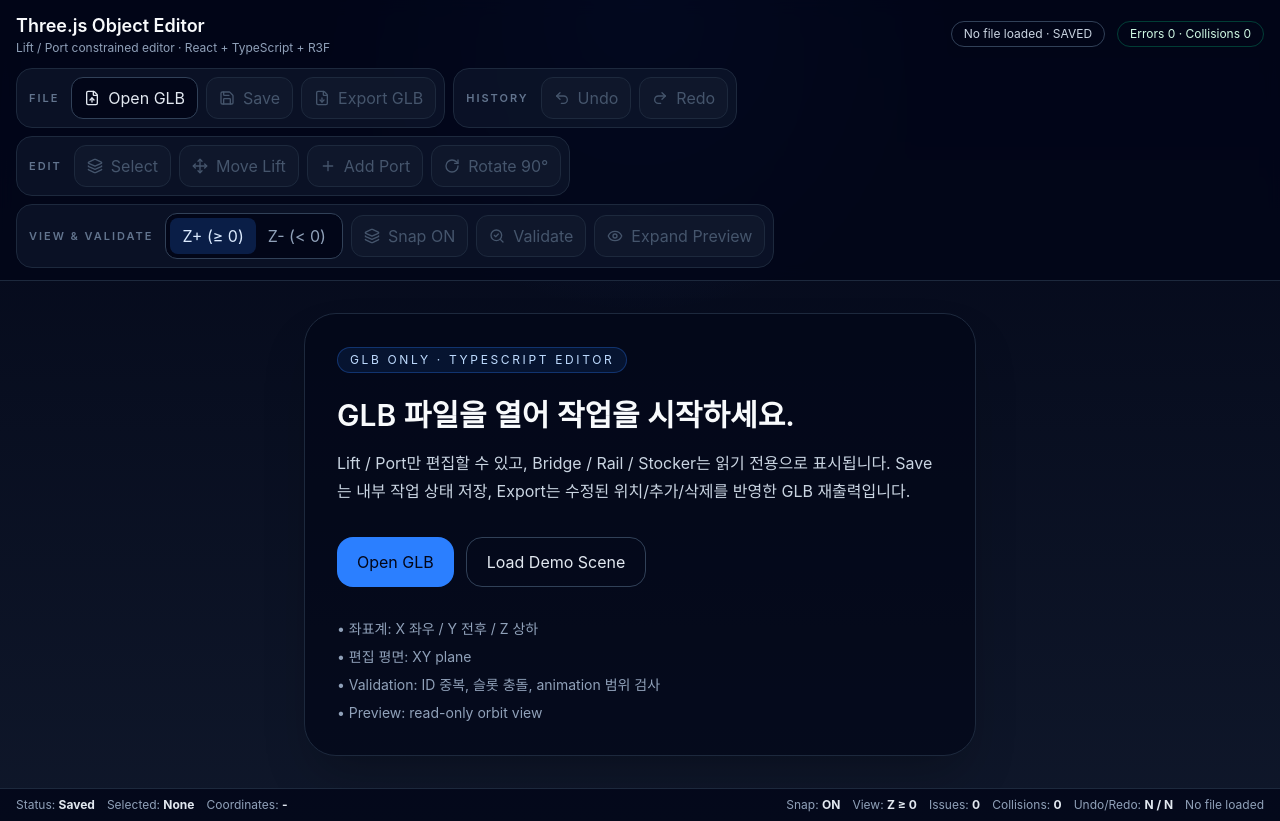
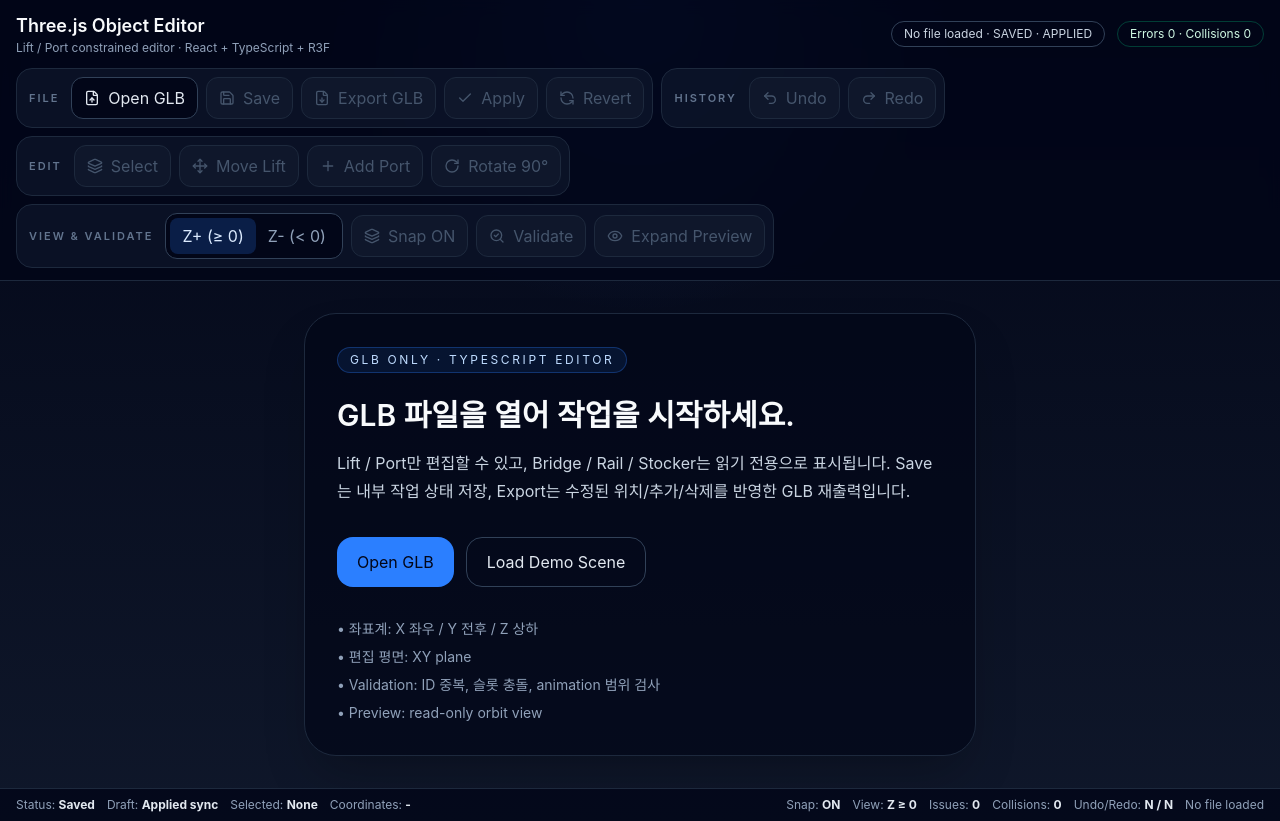
Before and after one commit to kht2199/amos-glb-editor, a React (Vite) app: page / in a window 1280 px wide. Built offline with nearby package versions, Linux system fonts and the light colour scheme.

Commit message:
feat: expose draft apply controls in editor ui

```diff
--- a/src/components/StatusBar.tsx
+++ b/src/components/StatusBar.tsx
@@ -3,7 +3,7 @@
 import { useEditorStore } from '../store/editor-store'
 
 export function StatusBar() {
-  const { selectedId, lifts, ports, snapEnabled, visibilityMode, statusMessage, validationIssues, collisionIssues, saveState, canUndo, canRedo } = useEditorStore(useShallow((state) => ({
+  const { selectedId, lifts, ports, snapEnabled, visibilityMode, statusMessage, validationIssues, collisionIssues, saveState, hasPendingChanges, canUndo, canRedo } = useEditorStore(useShallow((state) => ({
     selectedId: state.selectedId,
     lifts: state.draftLifts,
     ports: state.draftPorts,
@@ -13,6 +13,7 @@
     validationIssues: state.validationIssues,
     collisionIssues: state.collisionIssues,
     saveState: state.saveState,
+    hasPendingChanges: state.hasPendingChanges,
     canUndo: state.canUndo,
     canRedo: state.canRedo,
   })))
@@ -24,6 +25,7 @@
     <footer className="flex flex-wrap items-center justify-between gap-3 border-t border-slate-800 bg-slate-950/80 px-4 py-2 text-xs text-slate-400">
       <div className="flex flex-wrap items-center gap-3">
         <span>Status: <strong className="text-slate-200">{saveState === 'saved' ? 'Saved' : 'Unsaved changes'}</strong></span>
+        <span>Draft: <strong className="text-slate-200">{hasPendingChanges ? 'Pending apply' : 'Applied sync'}</strong></span>
         <span>Selected: <strong className="text-slate-200">{selected?.id ?? 'None'}</strong></span>
         <span>Coordinates: <strong className="text-slate-200">{selected ? `X ${selected.position.x} · Y ${selected.position.y} · Z ${selected.position.z}` : '-'}</strong></span>
       </div>
--- a/src/components/Toolbar.tsx
+++ b/src/components/Toolbar.tsx
@@ -1,4 +1,4 @@
-import { Eye, FileDown, FileUp, Layers3, Move, Plus, Redo2, RotateCw, Save, SearchCheck, Undo2 } from 'lucide-react'
+import { Check, Eye, FileDown, FileUp, Layers3, Move, Plus, Redo2, RefreshCcw, RotateCw, Save, SearchCheck, Undo2 } from 'lucide-react'
 import { useShallow } from 'zustand/react/shallow'
 import { computeVisibilityPivot, visibilityModeToggleLabel } from '../lib/visibilityMode'
 import { cn } from '../lib/utils'
@@ -24,6 +24,7 @@
     visibilityMode,
     snapEnabled,
     saveState,
+    hasPendingChanges,
     validationIssues,
     collisionIssues,
     canUndo,
@@ -37,6 +38,8 @@
     runValidation,
     saveSession,
     exportCurrentGlb,
+    applyDraftChanges,
+    revertDraftChanges,
     undo,
     redo,
   } = useEditorStore(useShallow((state) => ({
@@ -48,6 +51,7 @@
     visibilityMode: state.visibilityMode,
     snapEnabled: state.snapEnabled,
     saveState: state.saveState,
+    hasPendingChanges: state.hasPendingChanges,
     validationIssues: state.validationIssues,
     collisionIssues: state.collisionIssues,
     canUndo: state.canUndo,
@@ -61,6 +65,8 @@
     runValidation: state.runValidation,
     saveSession: state.saveSession,
     exportCurrentGlb: state.exportCurrentGlb,
+    applyDraftChanges: state.applyDraftChanges,
+    revertDraftChanges: state.revertDraftChanges,
     undo: state.undo,
     redo: state.redo,
   })))
@@ -79,7 +85,7 @@
         </div>
         <div className="flex items-center gap-3 text-xs">
           <div className="rounded-full border border-slate-700 px-3 py-1 text-slate-300">
-            {fileName ?? 'No file loaded'} · {saveState.toUpperCase()}
+            {fileName ?? 'No file loaded'} · {saveState.toUpperCase()} · {hasPendingChanges ? 'DRAFT PENDING' : 'APPLIED'}
           </div>
           <div className={cn('rounded-full border px-3 py-1', errorCount ? 'border-rose-500/40 text-rose-100' : 'border-emerald-500/30 text-emerald-100')}>
             Errors {errorCount} · Collisions {collisionIssues.length}
@@ -92,6 +98,8 @@
           <ToolButton icon={FileUp} onClick={onOpenFile}>Open GLB</ToolButton>
           <ToolButton icon={Save} disabled={disabled} onClick={saveSession}>Save</ToolButton>
           <ToolButton icon={FileDown} disabled={disabled} onClick={() => void exportCurrentGlb()}>Export GLB</ToolButton>
+          <ToolButton icon={Check} disabled={disabled || !hasPendingChanges} onClick={applyDraftChanges}>Apply</ToolButton>
+          <ToolButton icon={RefreshCcw} disabled={disabled || !hasPendingChanges} onClick={revertDraftChanges}>Revert</ToolButton>
         </ToolGroup>
 
         <ToolGroup title="History">
```
Also changed, not shown: 1 other file (tests, documents, lock files or other folders).
